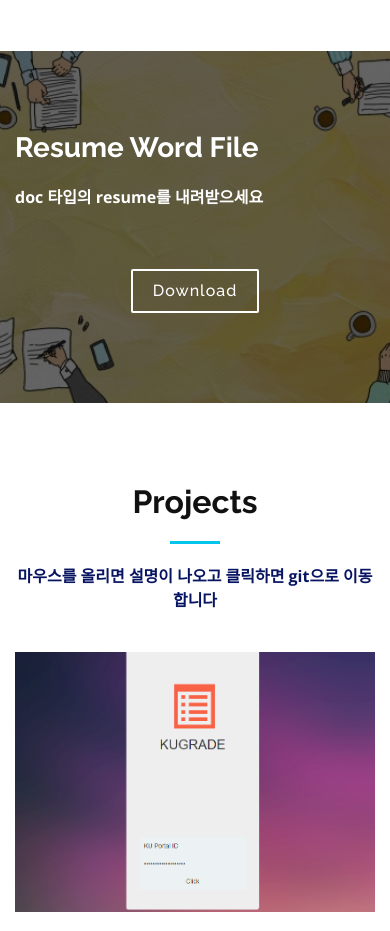
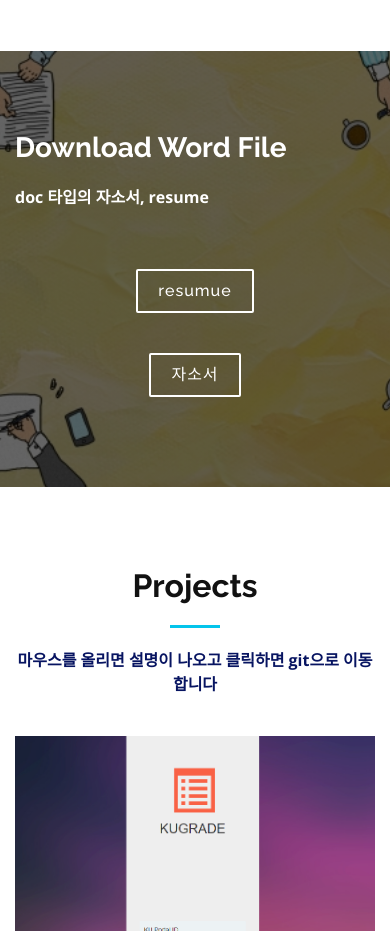
Before and after one commit to moonseoklee/portfolio, a plain HTML site: page index.html in a window 390 px wide. Shown: the part 5860-6791 px from the top of the page. Drawn offline with nearby package versions, Linux system fonts and the light colour scheme.

Commit message:
add .doc

```diff
--- a/index.html
+++ b/index.html
@@ -239,11 +239,14 @@ About Section
     <div class="container wow fadeInUp">
         <div class="row">
             <div class="col-md-8">
-                <h3 class="subscribe-title">Resume Word File</h3>
-                <p class="subscribe-text">doc 타입의 resume를 내려받으세요</p>
+                <h3 class="subscribe-title">Download Word File</h3>
+                <p class="subscribe-text">doc 타입의 자소서, resume</p>
             </div>
             <div class="col-md-4 subscribe-btn-container">
-                <a class="subscribe-btn" href="resume.docx">Download</a>
+                <a class="subscribe-btn" href="resume.docx">resumue</a>
+            </div>
+            <div class="col-md-4 subscribe-btn-container">
+                <a class="subscribe-btn" href="자기소개서.docx">자소서</a>
             </div>
         </div>
     </div>
```
Also changed, not shown: 1 other file.
